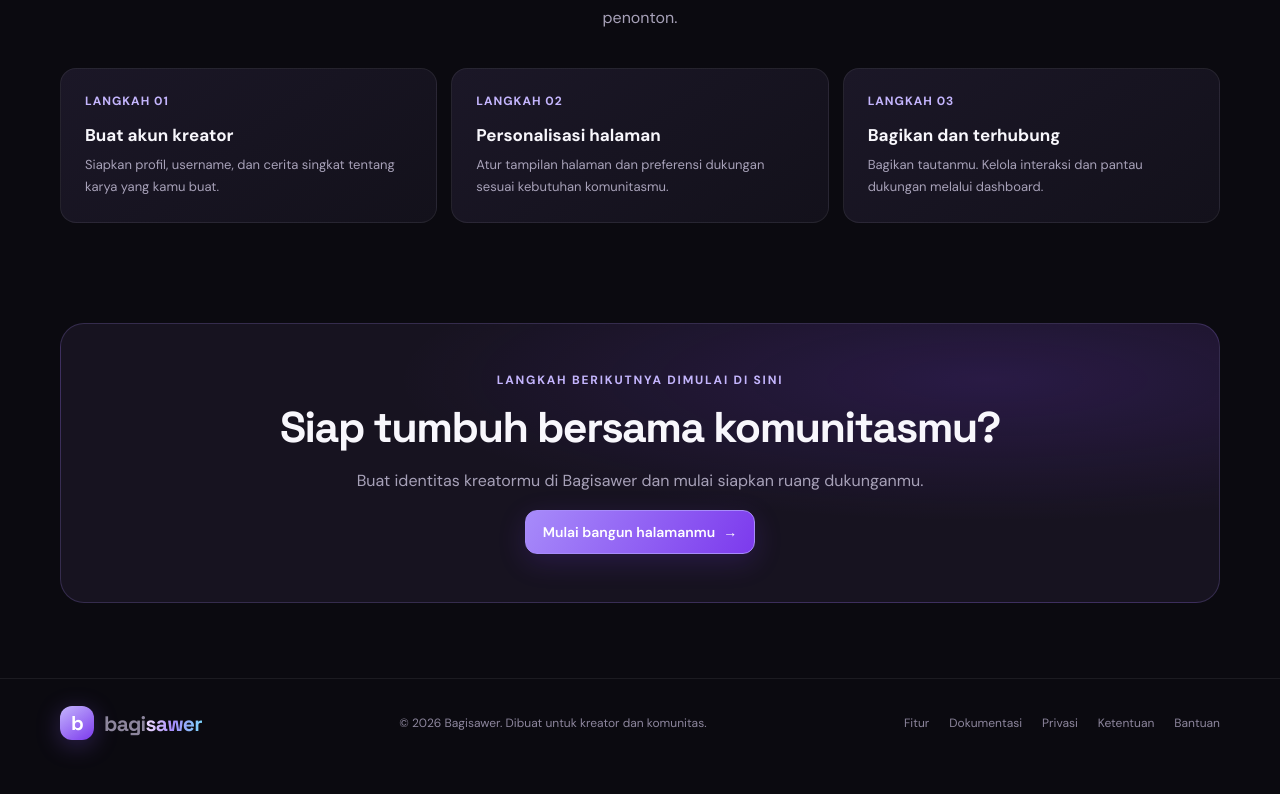
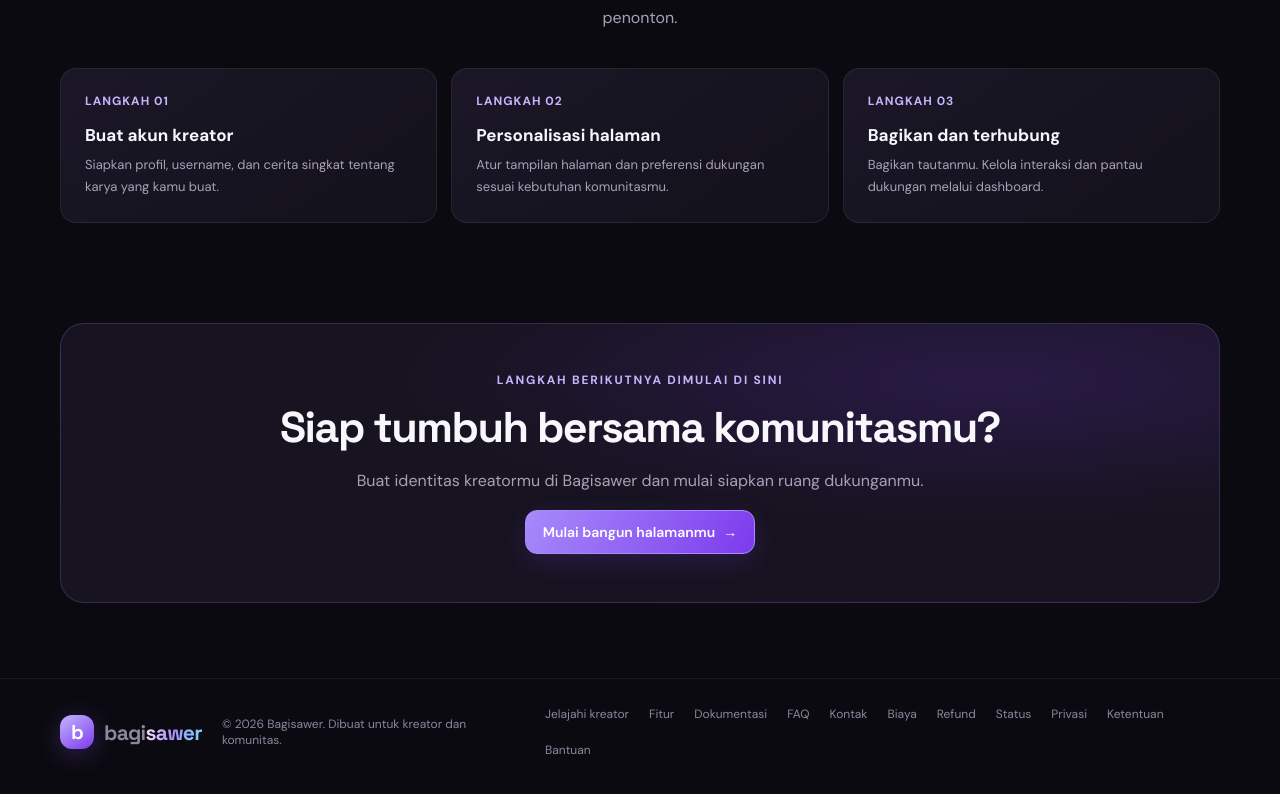
Before and after one commit to Ndraaa446/Bagisawer.my.id, a Next.js app: page / in a window 1280 px wide. Shown: the part 2141-2935 px from the top of the page. Built offline with nearby package versions, Linux system fonts and the light colour scheme.

Commit message:
feat(ui): expose public explore and policy pages in footer

```diff
--- a/src/app/page.tsx
+++ b/src/app/page.tsx
@@ -61,7 +61,7 @@ export default function HomePage() {
 
       <section className="wrap" id="kreator"><div className="cta"><div className="section-kicker">Langkah berikutnya dimulai di sini</div><h2>Siap tumbuh bersama komunitasmu?</h2><p>Buat identitas kreatormu di Bagisawer dan mulai siapkan ruang dukunganmu.</p><Link className="btn btn-primary" href="/register">Mulai bangun halamanmu <span aria-hidden="true">→</span></Link></div></section>
 
-      <footer className="footer"><div className="wrap footer-inner"><Link href="/" className="brand"><span className="brand-mark">b</span><span>bagi<span className="gradient-text">sawer</span></span></Link><div>© {new Date().getFullYear()} Bagisawer. Dibuat untuk kreator dan komunitas.</div><nav className="footer-links" aria-label="Tautan footer"><Link href="/features">Fitur</Link><Link href="/docs">Dokumentasi</Link><Link href="/privacy">Privasi</Link><Link href="/terms">Ketentuan</Link><Link href="/support">Bantuan</Link></nav></div></footer>
+      <footer className="footer"><div className="wrap footer-inner"><Link href="/" className="brand"><span className="brand-mark">b</span><span>bagi<span className="gradient-text">sawer</span></span></Link><div>© {new Date().getFullYear()} Bagisawer. Dibuat untuk kreator dan komunitas.</div><nav className="footer-links" aria-label="Tautan footer"><Link href="/explore">Jelajahi kreator</Link><Link href="/features">Fitur</Link><Link href="/docs">Dokumentasi</Link><Link href="/faq">FAQ</Link><Link href="/contact">Kontak</Link><Link href="/fees">Biaya</Link><Link href="/refund">Refund</Link><Link href="/status">Status</Link><Link href="/privacy">Privasi</Link><Link href="/terms">Ketentuan</Link><Link href="/support">Bantuan</Link></nav></div></footer>
     </main>
   );
 }
```
